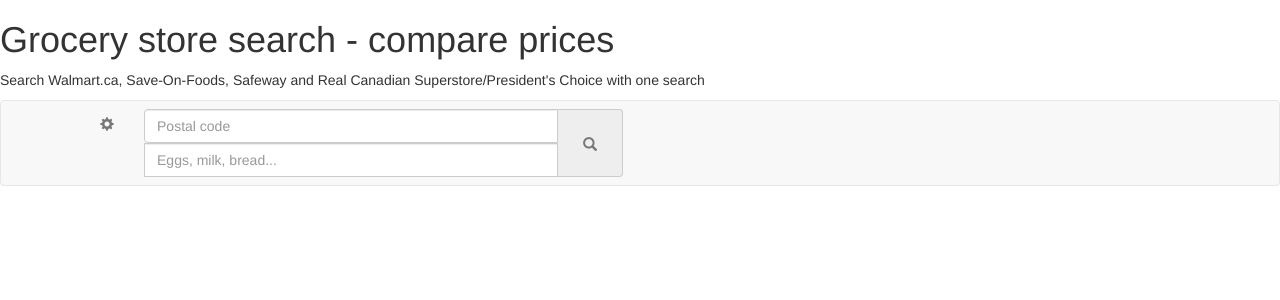
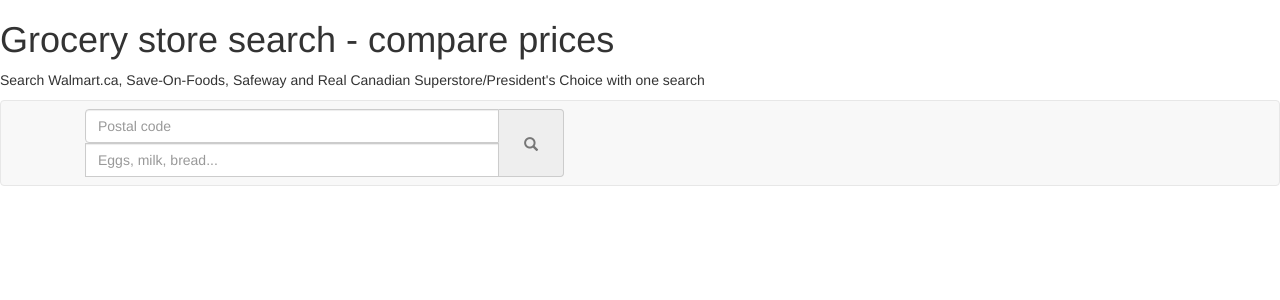
Before and after one commit to snacsnoc/grocery-app, a Flask app: page / in a window 1280 px wide. Shown: the top 300 px of the page. Run offline with Flask 2, Linux system fonts and the light colour scheme.

Commit message:
Update templates

```diff
--- a/templates/index.html
+++ b/templates/index.html
@@ -14,36 +14,11 @@
 
 <nav class="navbar navbar-default" role="navigation">
     <div class="container">
-        <div class="navbar-header">
-            <button class="navbar-toggle" type="button" data-target="#navbar-collapsible" data-toggle="collapse">
-                <span class="sr-only">Toggle navigation</span>
-                <span class="icon-bar"></span>
-                <span class="icon-bar"></span>
-                <span class="icon-bar"></span>
-            </button>
-            <div class="collapse navbar-collapse">
-                <ul class="nav navbar-nav">
-                    <li class="dropdown">
-                    <li class="dropdown">
-                        <a href="#" data-toggle="dropdown" class="dropdown-toggle"><b
-                                class="glyphicon glyphicon-cog"></b></a>
-                        <ul class="dropdown-menu">
-                            <li><a href="#About">Something</a></li>
-                            <li><a href="#Advance">Something</a></li>
-                            <li><a href="#Settings">Settings</a></li>
-                        </ul>
-                    </li>
-                    </li>
-                </ul>
-            </div>
-
-        </div>
-
         <ul class="nav navbar-nav navbar-left"></ul>
         <form class="navbar-form " name="search" id="search-form" action="/search" method="post">
             <div class="form-group" style="display: inline;">
                 <div class="input-group">
-                    <input placeholder="Postal code" class="form-control" id="search"
+                    <input placeholder="Postal code" class="form-control" id="postal_code"
                            name="postal_code">
                     <input class="form-control" type="text" id="search" name="query"
                            placeholder="Eggs, milk, bread...">
--- a/templates/search.html
+++ b/templates/search.html
@@ -1,14 +1,16 @@
 <title>Grocery search</title>
 <h2>Search results</h2>
+{{ error }}
 <p>
     Store names:
+</p>
 <ul>
     <li>Presidents choice: {{ result_data['store_name']['pc']}}</li>
     <li>Save-On-Foods: {{ result_data['store_name']['saveon']}} </li>
     <li>Safeway: {{ result_data['store_name']['safeway']}} </li>
     <li>Walmart: {{ result_data['store_name']['walmart']}} </li>
 </ul>
-</p>
+
 <table>
     <tr>
         <th>Store</th>
```
